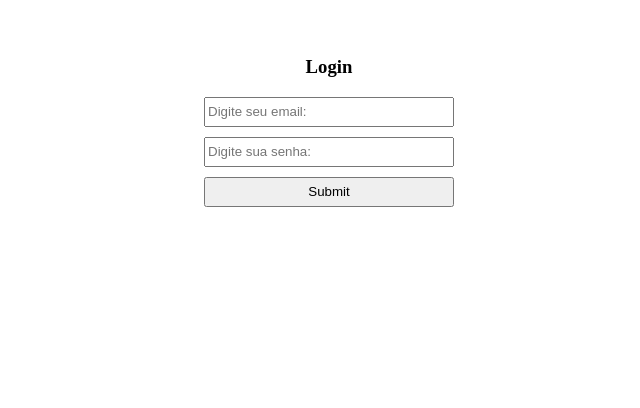
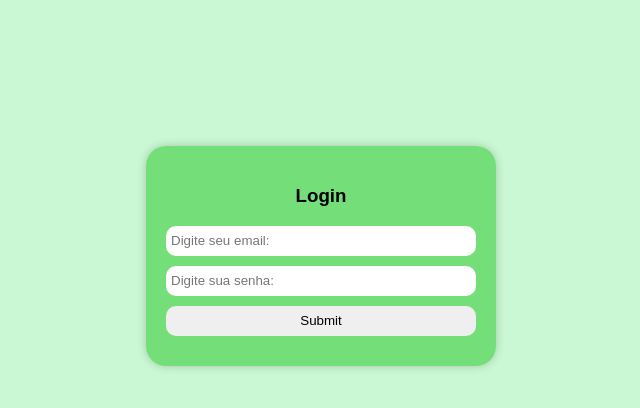
Before and after one commit to Cruz-Joel/Web1, a plain HTML site: page PaginaEntrar/index.html in a window 1280 px wide. Shown: the part 144-552 px from the top of the page, without its empty margins (319-959 px from the left). Drawn offline with Linux system fonts and the light colour scheme; files whose address does not match are found by name.

Commit message:
estilização da pagina de login

```diff
--- a/PaginaEntrar/assets/css/style.css
+++ b/PaginaEntrar/assets/css/style.css
@@ -1,21 +1,56 @@
-*{
+* {
     box-sizing: border-box;
 }
 
-body{
-    width: 100%;
-    height: 100%;
+body {
+    background: #51e8724d;
+    margin: 0;
+    padding: 0;
+    font-family: Arial, sans-serif;
 }
 
-form{
-   width: 300px;
-   margin: 200px auto;
-   text-align: center;
+#form-center {
+    width: 100%;
+    height: 100vh;
+    display: flex;
+    align-items: center;
+    justify-content: center;
+}
 
+.form {
+    width: 350px;
+    background-color: #64da68d7;
+    border-radius: 20px;
+    box-shadow: 0 0 10px rgba(0, 0, 0, 0.2);
+    padding: 20px;
 }
-input{
+
+form {
+    width: 100%;
+    text-align: center;
+}
+
+.input-box {
+    margin: 10px auto;
+}
+
+.input-box input {
     display: block;
-    margin: 10px auto;
-    width: 250px;
+    width: 100%;
     height: 30px;
+    padding: 5px;
+    border: none;
+    border-radius: 10px;
 }
+
+.input-box input:focus {
+    outline: 1px solid #56c15a;
+}
+
+.input-box input:hover {
+    background-color: #b9b9b9;
+}
+
+.input-box input::placeholder {
+    color: #0000008a;
+}
--- a/PaginaEntrar/index.html
+++ b/PaginaEntrar/index.html
@@ -3,20 +3,28 @@
 <head>
     <meta charset="UTF-8">
     <meta name="viewport" content="width=device-width, initial-scale=1.0">
-    <link rel="stylesheet" href="/PaginaEntrar/assets/css/style.css">
+    <link rel="stylesheet" href="./assets/css/style.css">
     <title>Botão</title>
 </head>
 <body>
 
     <script src="index.js"></script>
 
-    <div class="form">
-        <form>
-            <h3>Login</h3>
-            <input type="email" placeholder="Digite seu email:" id="email" required>
-            <input type="password" placeholder="Digite sua senha:" id="senha" required>
-            <input type="submit" onclick="login()" return: false>
-        </form>
+    <div id="form-center">
+        <div class="form">
+            <form id="form-login">
+                <h3>Login</h3>
+                <div class="input-box">
+                    <input type="email" placeholder="Digite seu email:" id="email" required>
+                </div>
+                <div class="input-box">
+                    <input type="password" placeholder="Digite sua senha:" id="senha" required>
+                </div>
+                <div class="input-box">
+                    <input type="submit" onclick="return login();">
+                </div>
+            </form>
+        </div>
     </div>
 
 </body>
```
Also changed, not shown: PaginaCadastro/index.html (+1 -1 lines).
